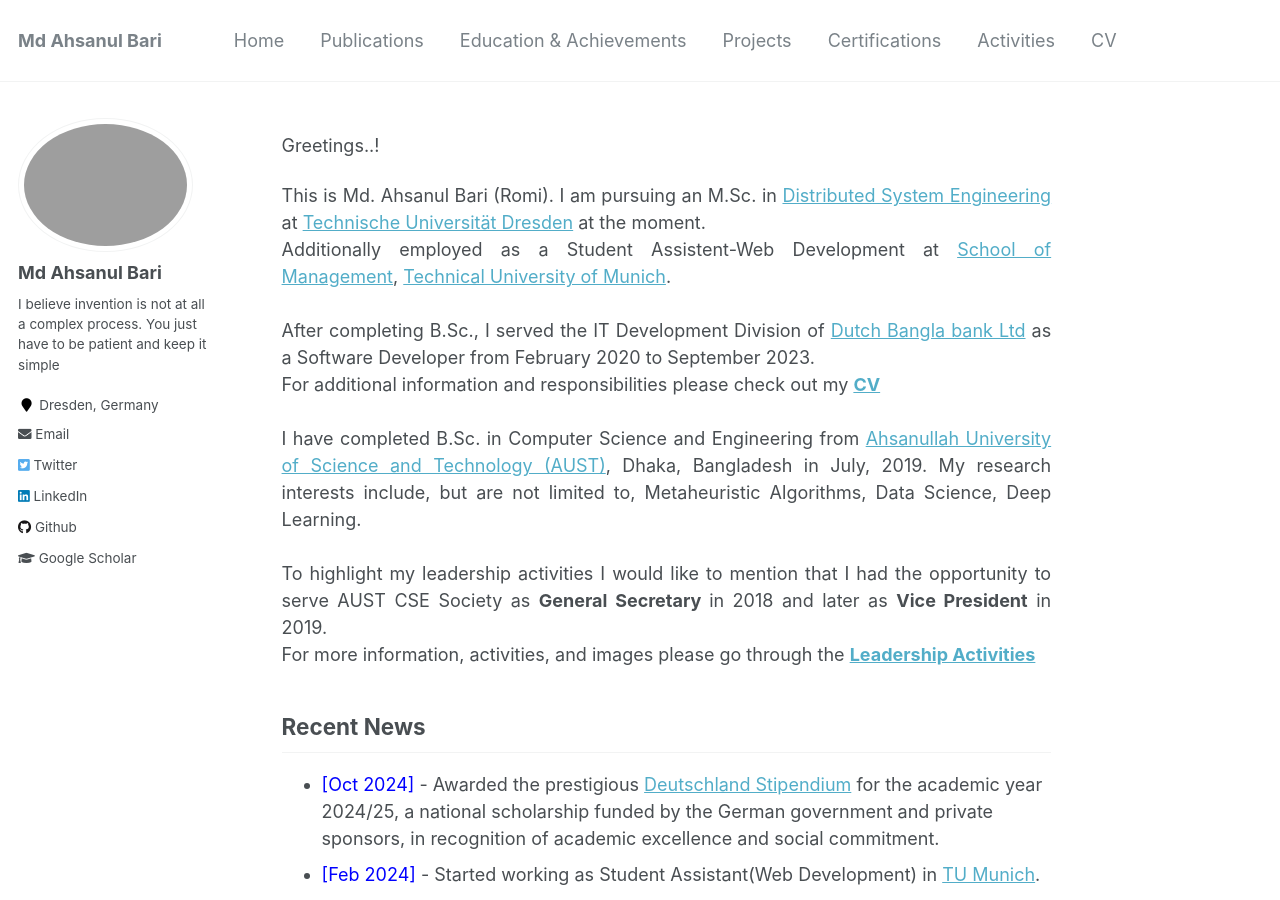
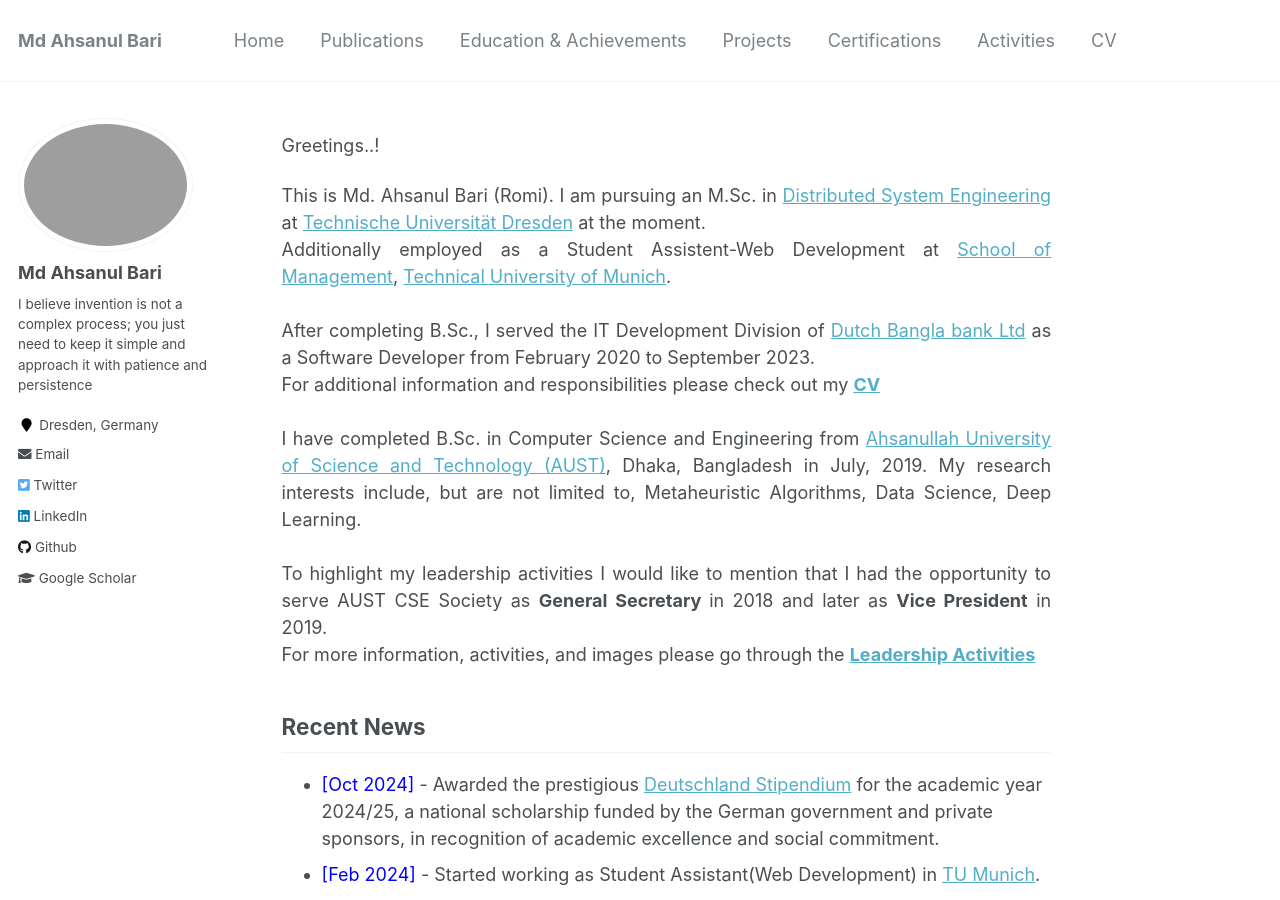
Before and after one commit to AhsanulBariRomi/ahsanul-bari.github.io, a Jekyll site: the page built from _pages/about.md, in a window 1280 px wide and 900 px high. Built offline with Jekyll 4.4.1, drawn with Linux system fonts in a browser that asks for light colours.

Commit message:
quote update

```diff
--- a/_config.yml
+++ b/_config.yml
@@ -80,7 +80,7 @@ analytics:
 author:
   name: "Md Ahsanul Bari"
   avatar: "romi.jpg"
-  bio: "I believe invention is not at all a complex process. You just have to be patient and keep it simple"
+  bio: "I believe invention is not a complex process; you just need to keep it simple and approach it with patience and persistence"
   location: "Dresden, Germany"
   employer:
   pubmed: #"https://www.ncbi.nlm.nih.gov/pubmed/?term=john+snow"
```
